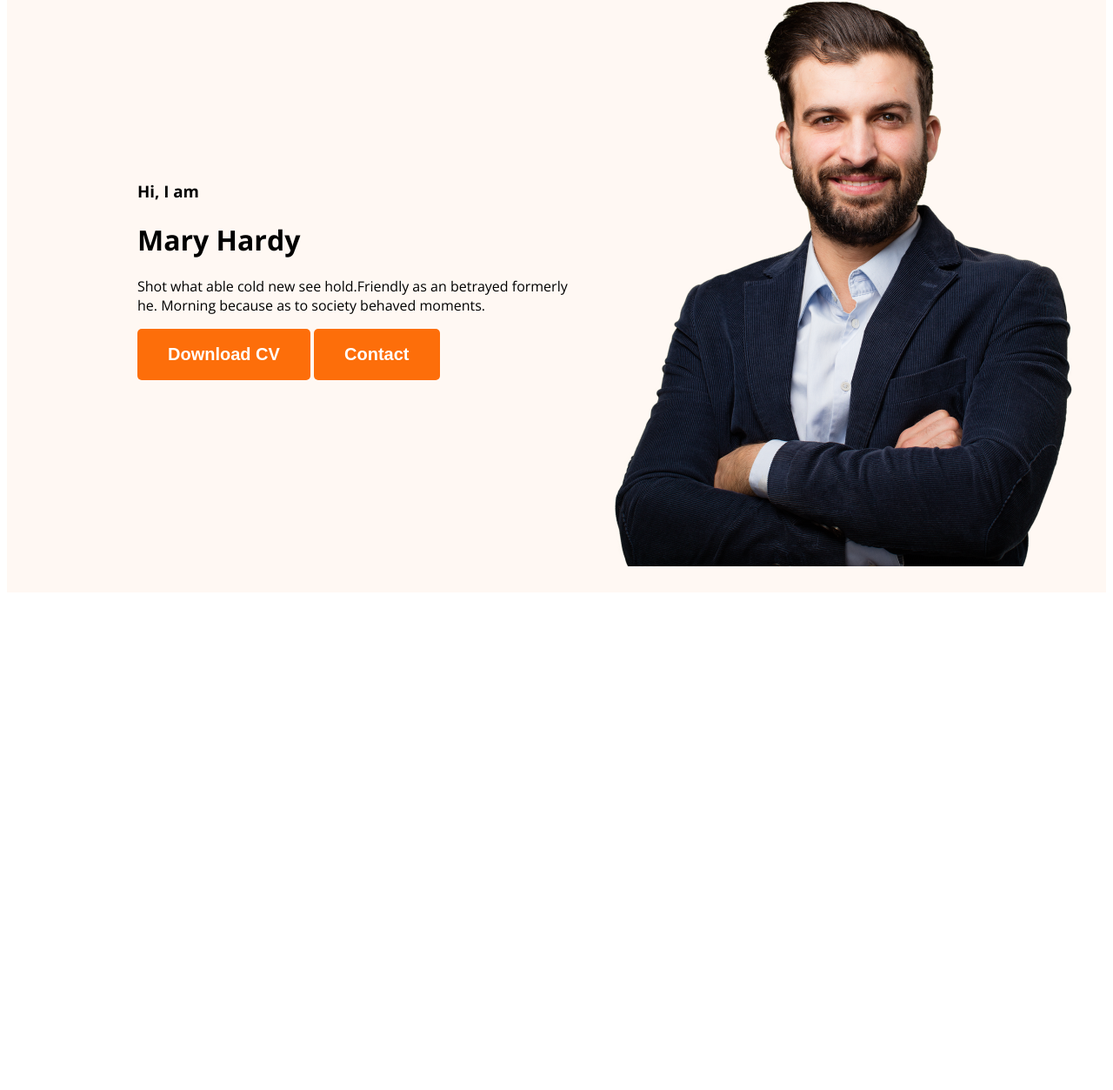
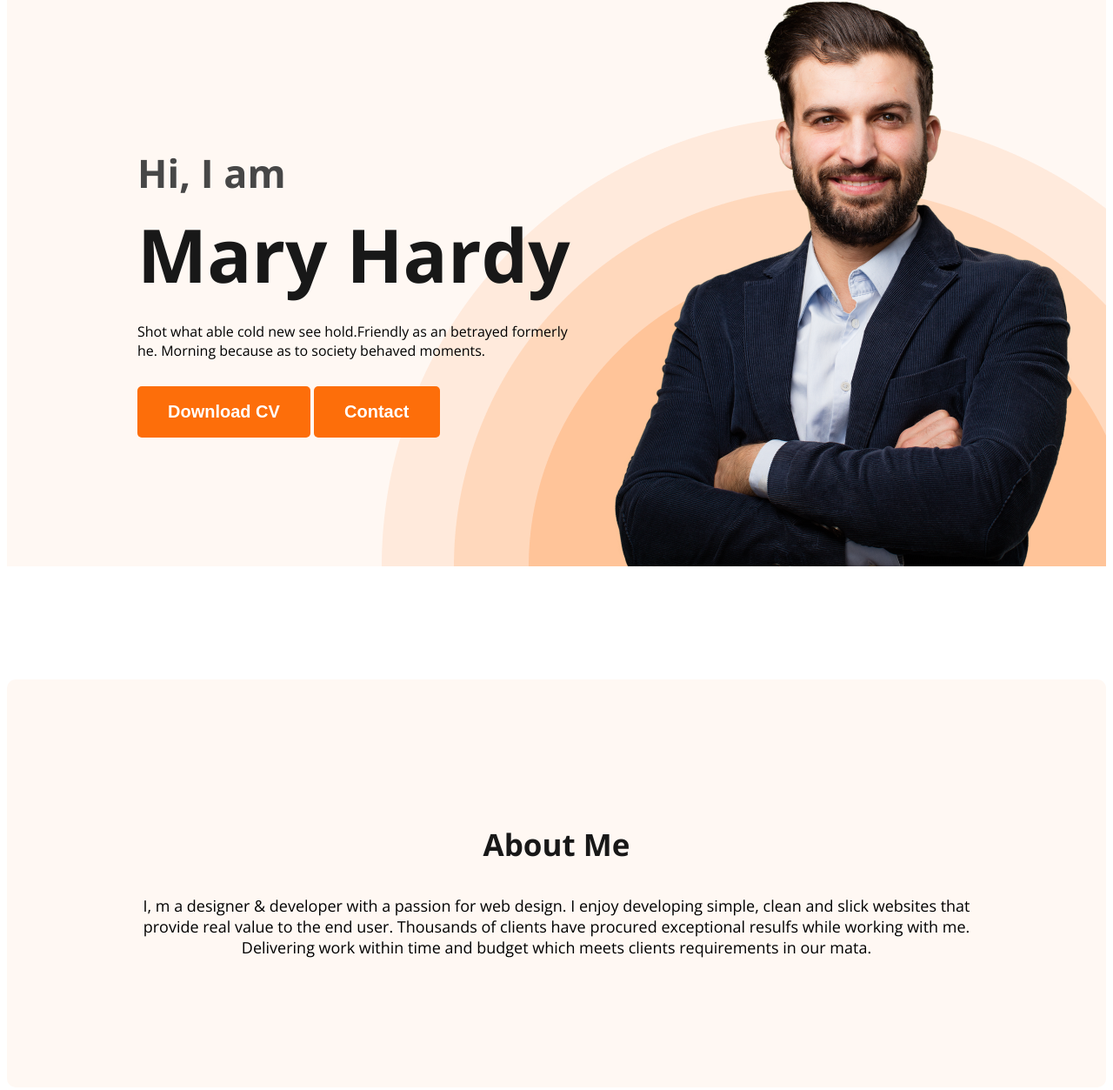
Before and after one commit to Ruma90/web-developer-portfolio, a plain HTML site: page index.html in a window 1280 px wide. Shown: the part 199-1452 px from the top of the page at 87% size. Before the commit the page ends 888 px from the top, so only its background shows below. Drawn offline with nearby package versions, Linux system fonts and the light colour scheme.

Commit message:
about section created

```diff
--- a/index.html
+++ b/index.html
@@ -24,7 +24,7 @@
             <div class="banner-content">
                 <h3 class="banner-greeting">Hi, I  am</h3>
                 <h1 class="banner-title">Mary Hardy</h1>
-                <p>Shot what able cold new see hold.Friendly as an betrayed formerly he. Morning because as to society behaved moments.</p>
+                <p class="banner-description">Shot what able cold new see hold.Friendly as an betrayed formerly he. Morning because as to society behaved moments.</p>
                 <button class="btn-primary">Download CV</button>
                 <button class="btn-primary">Contact</button>
             </div>
@@ -32,7 +32,10 @@
         </div>
     </header>
     <main>
-
+        <section class="about">
+            <h3 class="section-title">About Me</h3>
+            <p class="section-description">I, m a designer & developer with a passion for web design. I enjoy developing simple, clean and slick websites that provide real value to the end user. Thousands of clients have procured exceptional resulfs while working with me. Delivering work within time and budget which meets clients requirements in our mata.</p>
+        </section>
     </main>
     <footer>
 
--- a/styles/portfolio.css
+++ b/styles/portfolio.css
@@ -45,18 +45,73 @@ nav a {
     font-size: 20px;
     font-weight: 700;
     padding: 18px 35px;
+    /* margin-left: 30px; */
 }
 
 /* header related styles */
-.header{
+.header {
     background-color: #FFF8F3;
+    background-image: url('../images/header_bg.png');
+    background-repeat: no-repeat;
+    background-position: bottom right;
+
 }
-.banner{
-    padding: 30px 30px 30px 150px;
+
+.banner {
+    padding: 30px 30px 0px 150px;
     display: flex;
     align-items: center;
+    justify-content: space-between;
 }
-.bannar .profile-pic{
+
+.banner-content {
+    max-width: 500px;
+}
+
+.bannar .profile-pic {
     width: 500px;
     /* height: 300px; */
 }
+
+.banner-greeting {
+    font-size: 45px;
+    /* font-weight: 600px; */
+    color: #474747;
+    margin-bottom: 0px;
+}
+
+.banner-title {
+    font-size: 85px;
+    font-style: normal;
+    font-weight: 700;
+    color: #181818;
+    margin-top: 5px;
+    margin-bottom: 20px;
+}
+
+.banner-description {
+    margin-bottom: 30px;
+}
+
+/* main section styles */
+
+/* about section styles */
+.about {
+    padding: 131px;
+    border-radius: 10px;
+    background-color: #FFF8F3;
+    margin: 130px 0px;
+}
+
+.section-title {
+    color: #181818;
+    text-align: center;
+    font-size: 35px;
+    font-weight: 700;
+}
+
+.section-description {
+    color: #757575);
+    text-align: center;
+    font-size: 18px;
+}
```
